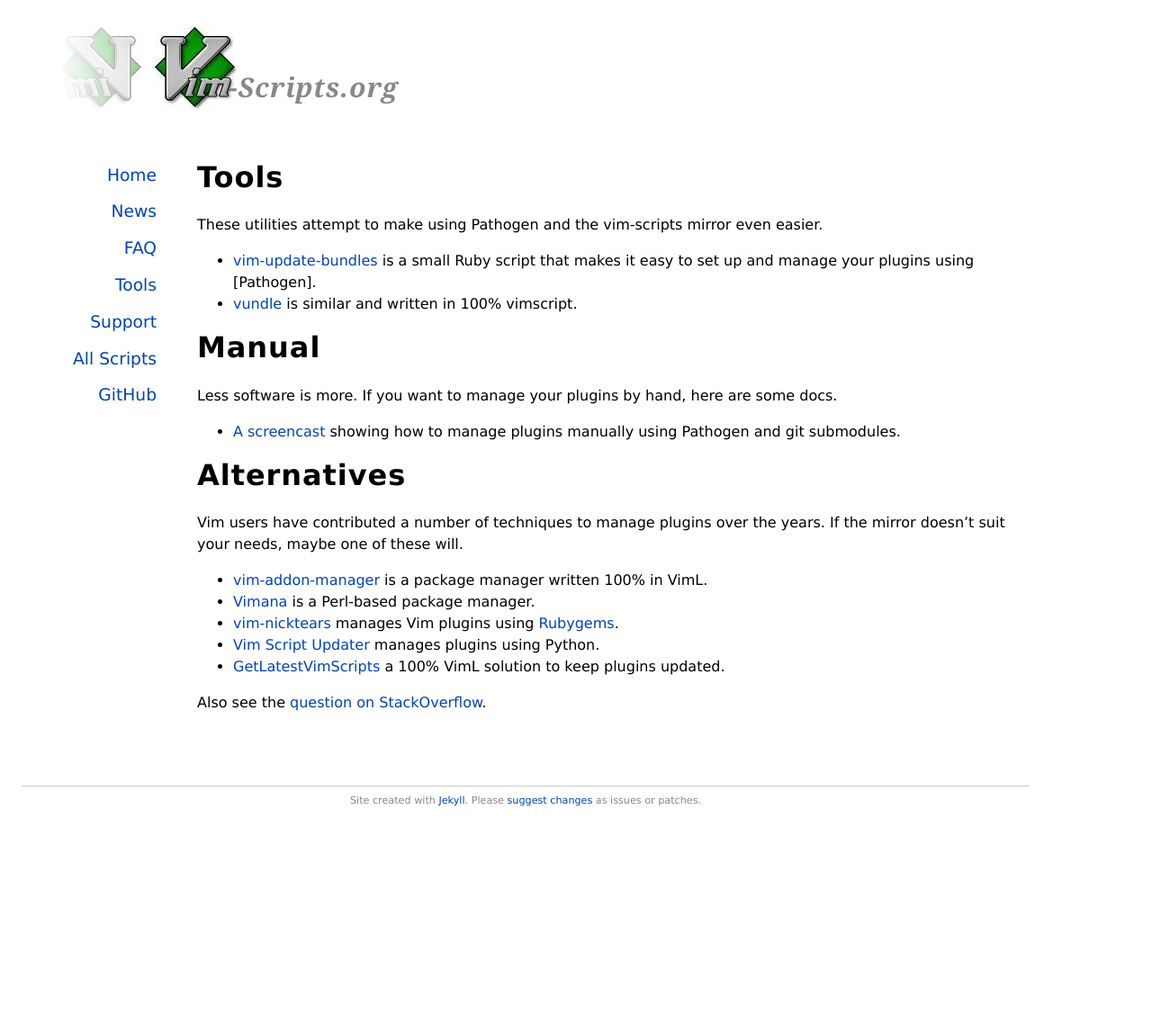
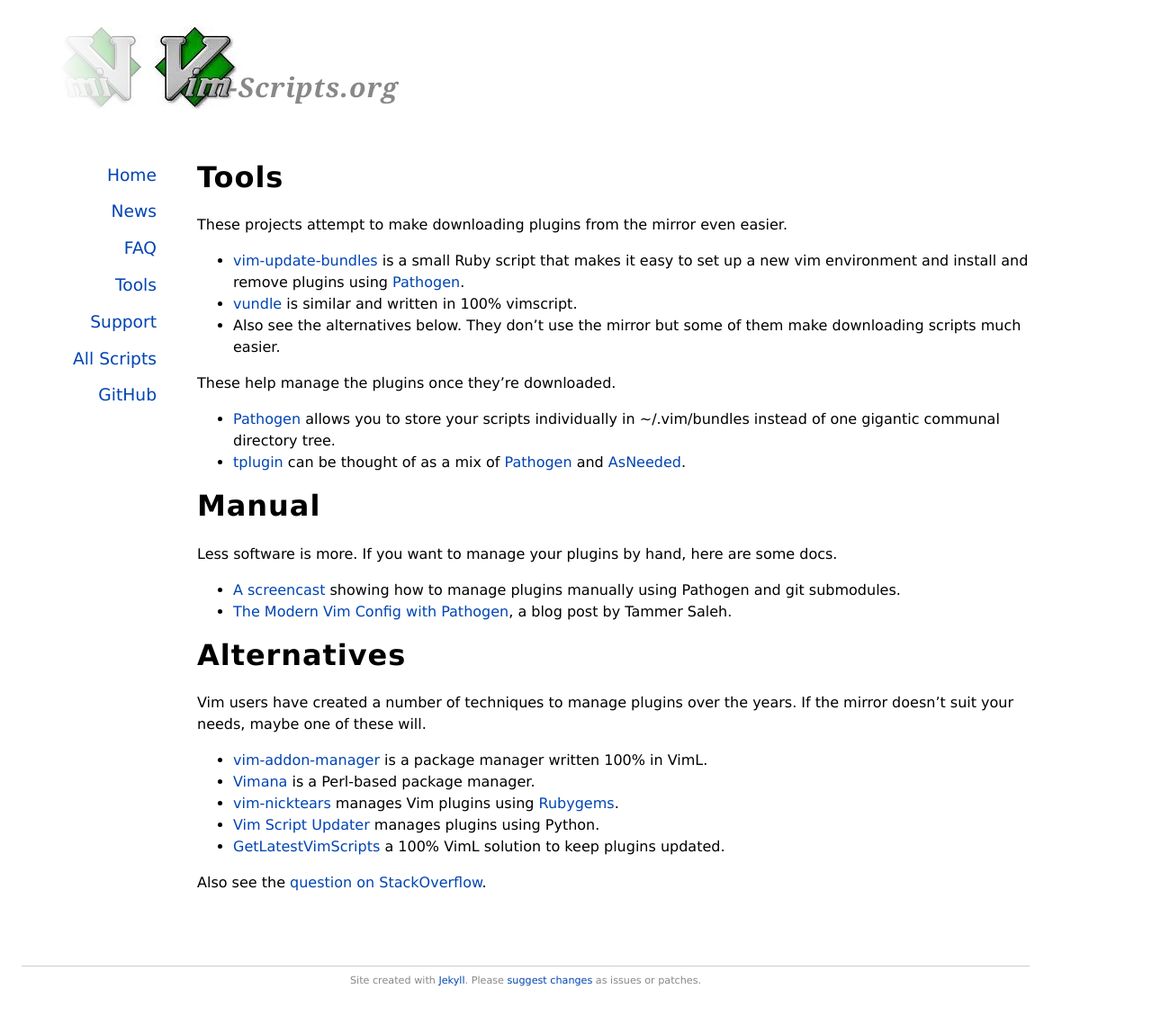
Before and after one commit to vim-scraper/vim-scraper.github.com, a Jekyll site: the page built from tools.markdown, in a window 1280 px wide. Shown: the whole page at 90% size. Built offline with Jekyll 4.4.1, drawn with Linux system fonts in a browser that asks for light colours; before the commit the page ends 939 px from its top, so only the background shows below that.

Commit message:
more tools

```diff
--- a/tools.markdown
+++ b/tools.markdown
@@ -3,14 +3,24 @@
 title: Tools
 ---
 
-These utilities attempt to make using Pathogen and the vim-scripts mirror
-even easier.
+These projects attempt to make downloading plugins from the
+mirror even easier.
 
  * [vim-update-bundles](http://github.com/bronson/vim-update-bundles)
-   is a small Ruby script that makes it easy to set up and manage
-   your plugins using [Pathogen].
+   is a small Ruby script that makes it easy to set up a new vim
+   environment and install and remove plugins using [Pathogen].
  * [vundle](http://github.com/gmarik/vundle) is similar and written
    in 100% vimscript.
+ * Also see the alternatives below.  They don't use the mirror but
+   some of them make downloading scripts much easier.
+
+These help manage the plugins once they're downloaded.
+
+ * [Pathogen] allows you to store your scripts individually in
+   ~/.vim/bundles instead of one gigantic communal directory tree.
+ * [tplugin](http://github.com/tomtom/tplugin_vim)
+   can be thought of as a mix of [Pathogen] and
+   [AsNeeded](http://github.com/vim-scripts/AsNeeded).
 
 # Manual
 
@@ -19,10 +29,12 @@
 
  * [A screencast](http://vimcasts.org/episodes/synchronizing-plugins-with-git-submodules-and-pathogen/)
    showing how to manage plugins manually using Pathogen and git submodules.
+ * [The Modern Vim Config with Pathogen](http://tammersaleh.com/posts/the-modern-vim-config-with-pathogen),
+   a blog post by Tammer Saleh.
 
 # Alternatives
 
-Vim users have contributed a number of techniques to manage plugins
+Vim users have created a number of techniques to manage plugins
 over the years.  If the mirror doesn't suit your needs, maybe one of
 these will.
 
@@ -37,3 +49,5 @@
    a 100% VimL solution to keep plugins updated.
 
 Also see the [question on StackOverflow](http://stackoverflow.com/questions/2458398/package-management-for-vim).
+
+[Pathogen]:http://github.com/tpope/vim-pathogen
```
